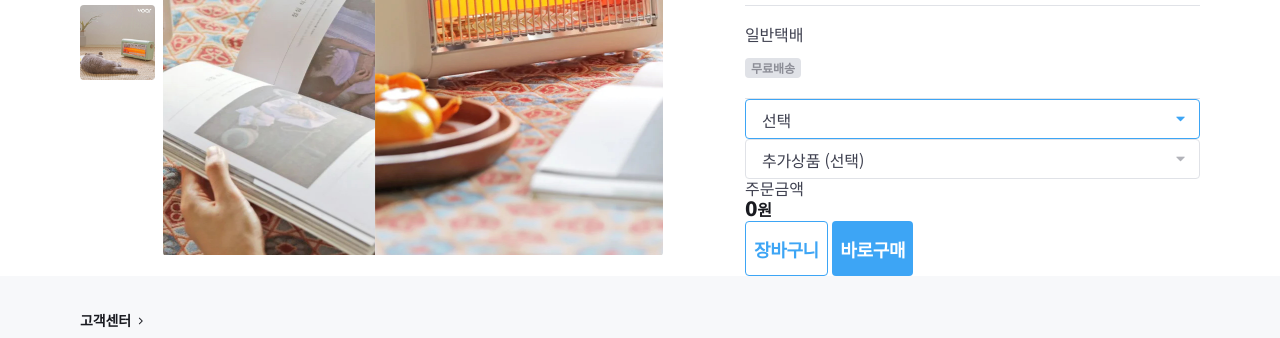
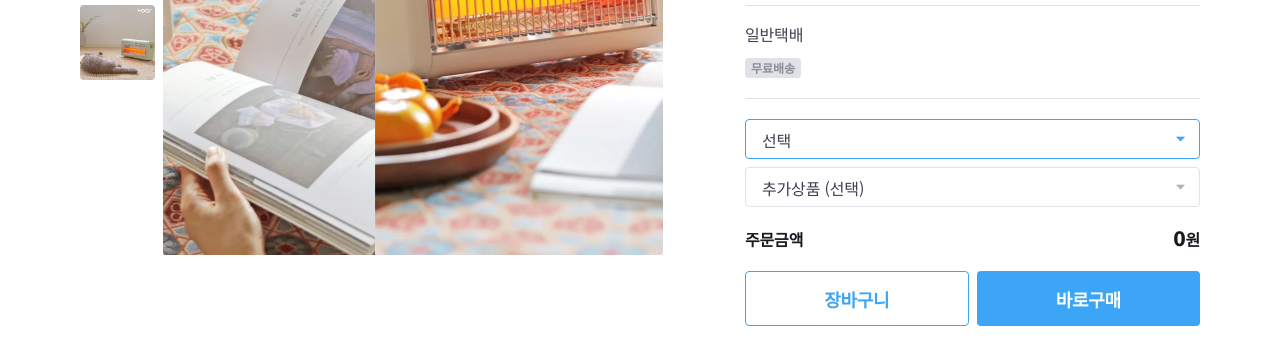
Before and after one commit to Kim-SAMSA/scss_tomorrow_house, a website: page index.html in a window 1280 px wide. Shown: the part 462-800 px from the top of the page. Drawn offline with nearby package versions, Linux system fonts and the light colour scheme; files that its build step writes are made by us from their sources; files whose address does not match are found by name.

Commit message:
implement order form style

```diff
--- /dev/null
+++ b/styles/component/_order-form.scss
@@ -0,0 +1,43 @@
+@use '../constants/colors' as *;
+
+@use '../mixins/text-style' as *;
+@use '../mixins/flexbox' as *;
+
+.order-form {
+  margin-bottom: 40px;
+  .order-inputs {
+    margin-bottom: 20px;
+    .select-group {
+      margin-bottom: 8px;
+
+      &:last-child {
+        margin-bottom: 0;
+      }
+    }
+  }
+
+  .order-summary {
+    @include flexbox(between);
+
+    margin-bottom: 20px;
+
+    dt {
+      @include text-style(16, $dark);
+
+      font-weight: 700;
+    }
+  }
+
+  .button-group {
+    @include flexbox;
+
+    button {
+      width: 50%;
+      margin-right: 8px;
+
+      &:last-child {
+        margin-right: 0;
+      }
+    }
+  }
+}
--- a/styles/component/_product-info.scss
+++ b/styles/component/_product-info.scss
@@ -170,4 +170,8 @@
       }
     }
   }
+
+  @include responsive(D) {
+    margin-bottom: 20px;
+  }
 }
--- a/styles/main.scss
+++ b/styles/main.scss
@@ -34,6 +34,7 @@
 @use './component/breadcrumb';
 @use './component/product-carousel';
 @use './component/product-info';
+@use './component/order-form';
 
 @use './layouts/breakpoint';
 @use './layouts/grids';
```
